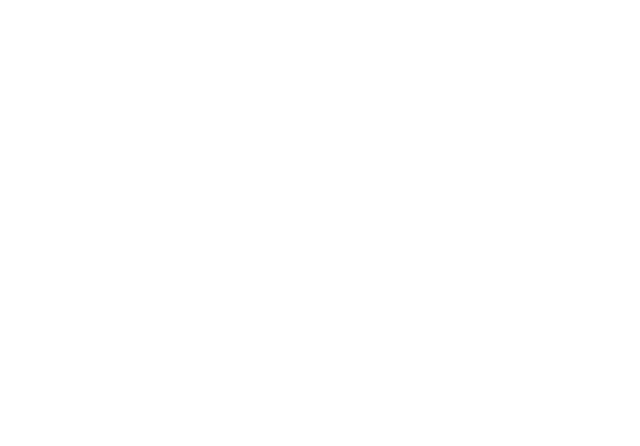
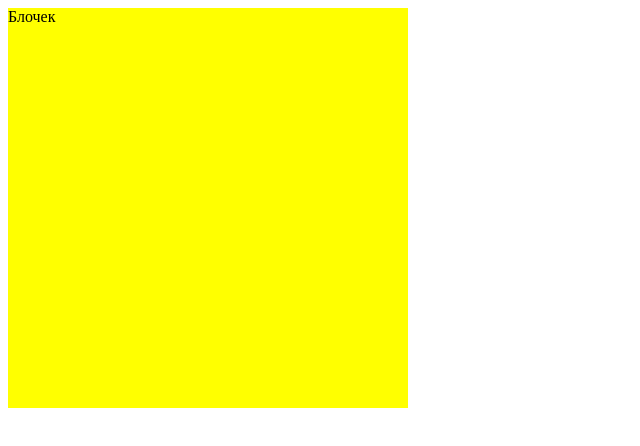
Before and after one commit to Unfresh/dz-for-git, a plain HTML site: page index.html in a window 1280 px wide. Shown: the whole page, without its empty margins (0-640 px from the left). Drawn offline with Linux system fonts and the light colour scheme.

Commit message:
Four change

```diff
--- a/css/main.css
+++ b/css/main.css
@@ -0,0 +1,5 @@
+div {
+	width: 400px;
+	height: 400px;
+	background: yellow;
+}
--- a/index.html
+++ b/index.html
@@ -6,6 +6,6 @@
 	<link rel="stylesheet" href="css/main.css">
 </head>
 <body>
-
+	<div>Блочек</div>
 </body>
 </html>
```
